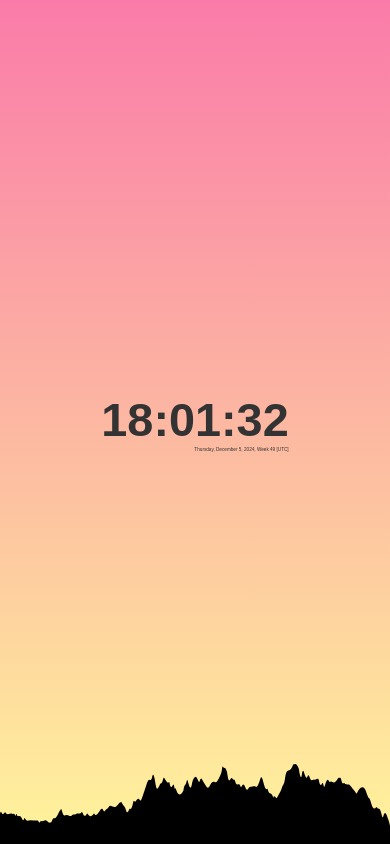
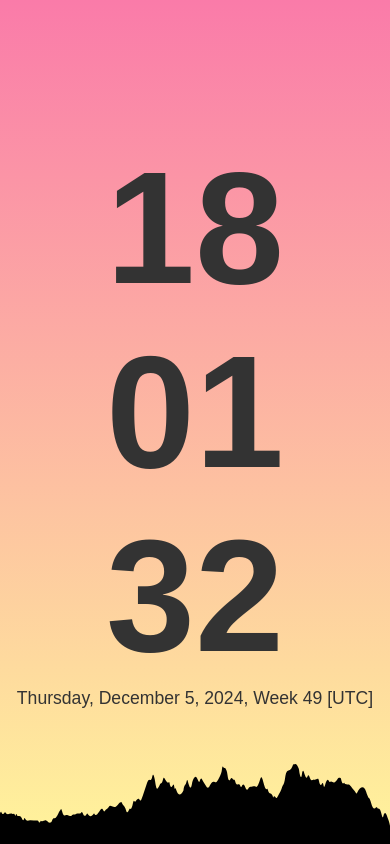
Before and after one commit to see-bz/time, a plain HTML site: page index.html in a window 390 px wide. Drawn offline with Linux system fonts and the light colour scheme; a web font is replaced by a local one.

Commit message:
Updated responsive design

```diff
--- a/index.html
+++ b/index.html
@@ -11,7 +11,7 @@
       href="https://fonts.googleapis.com/css2?family=Martian Mono&display=swap"
       rel="stylesheet"
     />
-    <link rel="stylesheet" href="./styles/main.css" />
+    <link rel="stylesheet" href="./styles/main.css?v=1" />
 
     <style>
       .mountains {
@@ -35,7 +35,13 @@
     </div>
 
     <div id="clock-container" title="Double click for full screen">
-      <div id="digital-clock"></div>
+      <div id="digital-clock">
+        <div id="hours"></div>
+        <span class="separator">:</span>
+        <div id="minutes"></div>
+        <span class="separator">:</span>
+        <div id="seconds"></div>
+      </div>
       <div id="date-container"></div>
     </div>
 
--- a/scripts/main.js
+++ b/scripts/main.js
@@ -11,6 +11,9 @@ const $dom = {
   body: document.body,
   clockContainer: document.querySelector("#clock-container"),
   clock: document.querySelector("#digital-clock"),
+  cHours: document.querySelector("#hours"),
+  cMinutes: document.querySelector("#minutes"),
+  cSeconds: document.querySelector("#seconds"),
   date: document.querySelector("#date-container"),
 };
 
@@ -26,7 +29,9 @@ function render() {
   const now = new Date();
   const { hours, minutes, seconds } = getTime(now);
 
-  $dom.clock.textContent = `${hours}:${minutes}:${seconds}`;
+  $dom.cHours.textContent = hours;
+  $dom.cMinutes.textContent = minutes;
+  $dom.cSeconds.textContent = seconds;
 
   // Every minute or initial
   if (isInitial || Number(seconds) == 0) {
--- a/styles/main.css
+++ b/styles/main.css
@@ -18,8 +18,8 @@
   --theme-sl-bg: "darkslateblue";
   --theme-sl-color: #ddd;
 
-  --clock-size: 12vw;
-  --date-size: 1.2vw;
+  --clock-size: 10rem;
+  --date-size: 1.25rem;
 }
 
 body {
@@ -98,6 +98,8 @@ body.night {
 #clk-digital #digital-clock {
   font-size: var(--clock-size);
   font-weight: bold;
+  display: flex;
+  flex-direction: row;
 }
 
 #clk-digital #date-container {
@@ -106,3 +108,19 @@ body.night {
   font-size: var(--date-size);
   flex-direction: row-reverse;
 }
+
+@media only screen and (max-width: 768px) {
+  #clk-digital #digital-clock {
+    flex-direction: column;
+  }
+
+  #clk-digital #digital-clock .separator {
+    display: none;
+  }
+}
+
+@media only screen and (max-width: 768px) {
+  :root {
+    --date-size: 1.1rem;
+  }
+}
```
